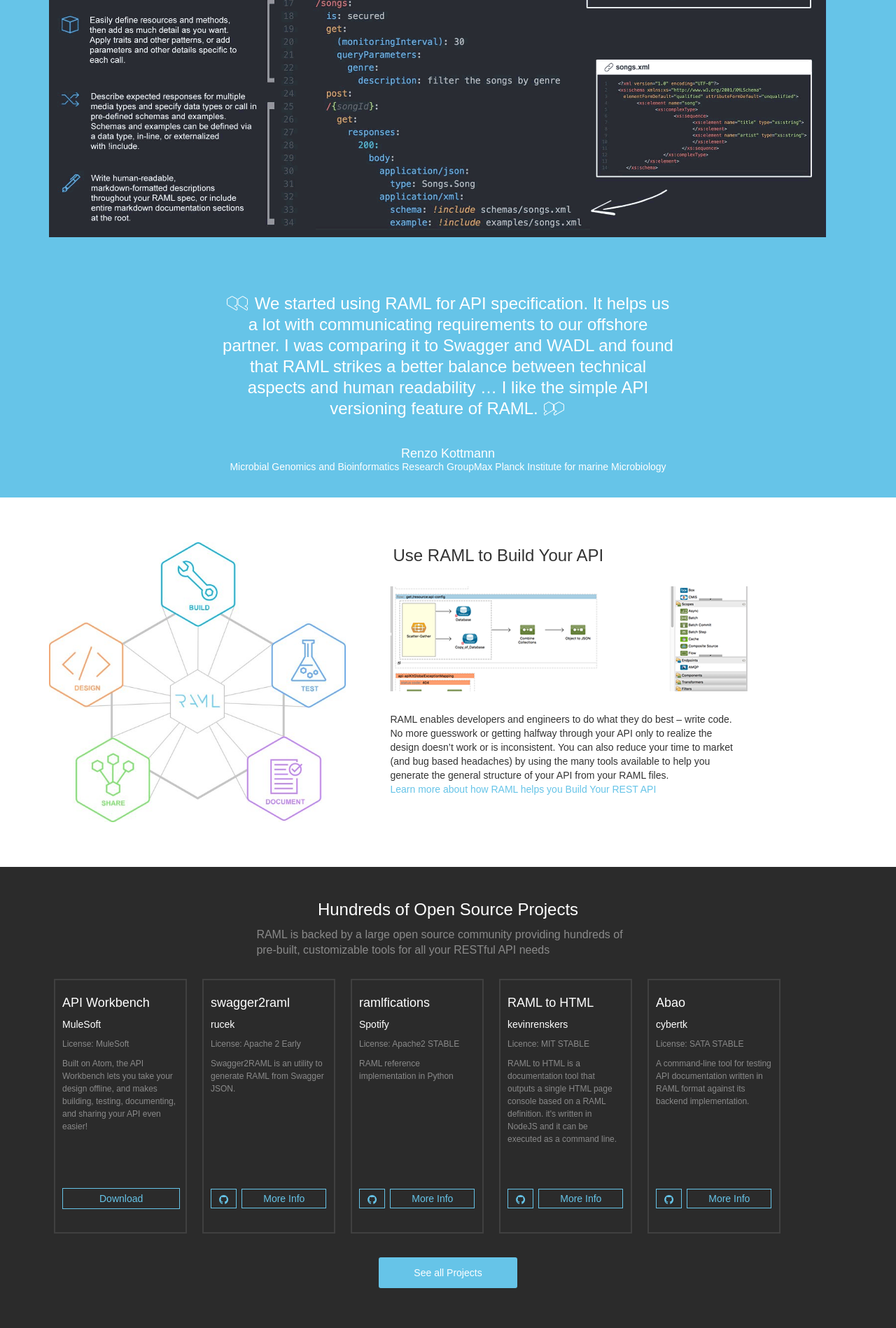
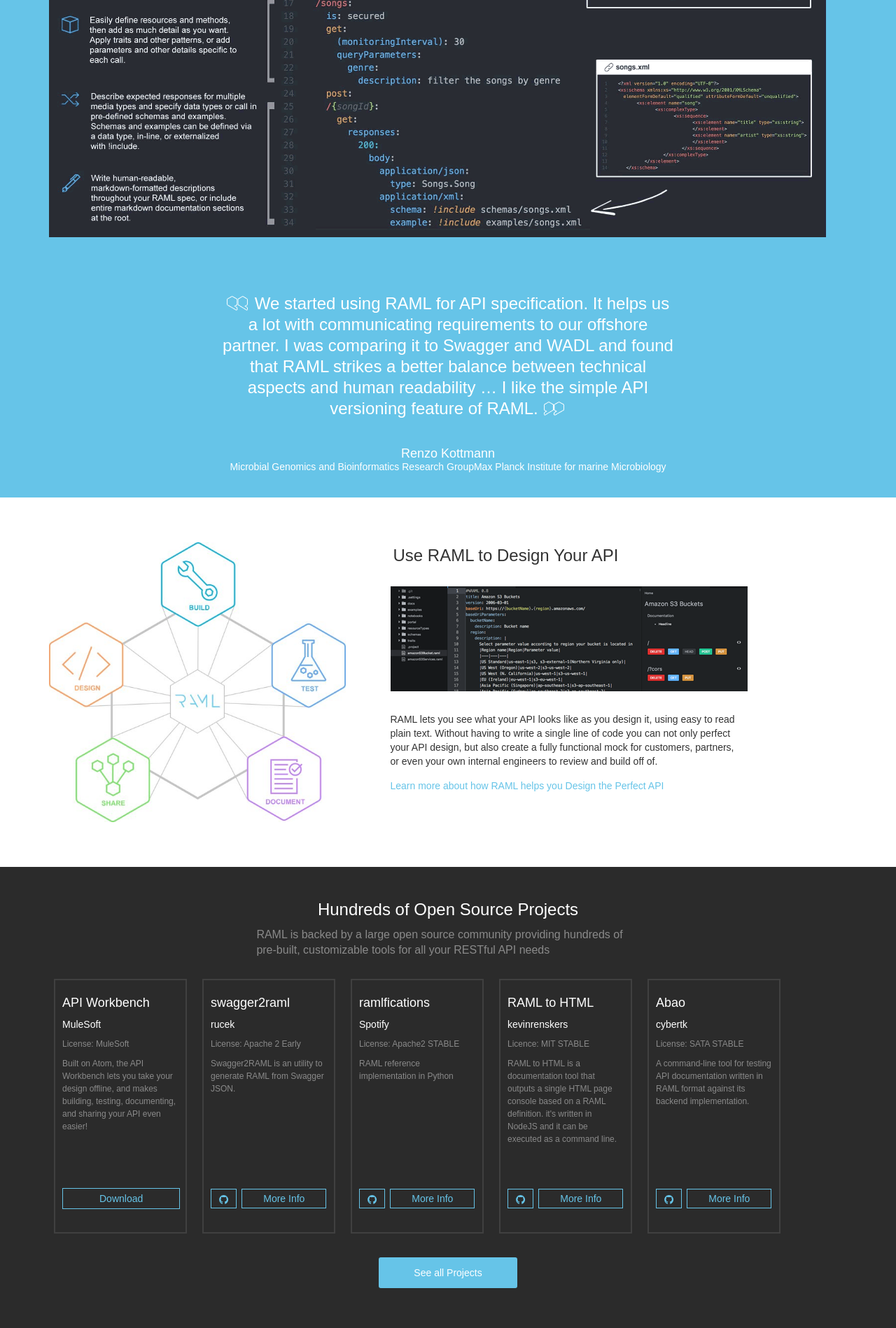
Before and after one commit to raml-org/raml-org, a Jekyll site: the page built from index.html, in a window 1280 px wide. Shown: the part 962-2860 px from the top of the page at 70% size. Built offline with Jekyll 4.4.1, drawn with Linux system fonts in a browser that asks for light colours; nearby versions of some CDN libraries.

Commit message:
Fixed the mapping co-ordinates

```diff
--- a/css/style.scss
+++ b/css/style.scss
@@ -213,19 +213,24 @@
      }
      .design:hover {
        background: url(/images/design.svg) no-repeat;
+       padding-top: 0;
      }
      .build:hover {
        background: url(/images/build.svg) no-repeat;
+       padding-top: 0;
      }
 
      .contest:hover {
        background: url(/images/contest.svg) no-repeat;
+       padding-top: 0;
      }
      .document:hover {
        background: url(/images/document.svg) no-repeat;
+       padding-top: 0;
      }
      .share:hover {
        background: url(/images/share.svg) no-repeat;
+       padding-top: 0;
      }
 
    }
@@ -309,6 +314,9 @@
   h2 {
     margin-top: 6px;
     margin-left: 4px;
+  }
+  div.learn-more {
+    margin-top: 15px;
   }
 }
 
--- a/index.html
+++ b/index.html
@@ -34,11 +34,11 @@
         <img src="images/map.jpg" usemap="#image-map" height="400">
 
         <map name="image-map">
-          <area target="" alt="design" title="design" href="#design_desc" coords="167,331,0,160" shape="rect">
-          <area target="" alt="Build" title="Build" href="#build_desc" coords="216,0,390,170" shape="rect">
-          <area target="" alt="Test" title="Test" href="#test_desc" coords="446,163,599,336" shape="rect">
-          <area target="" alt="document" title="document" href="#document_desc" coords="397,394,557,562" shape="rect">
-          <area target="" alt="Share" title="Share" href="#share_desc" coords="48,394,223,565" shape="rect">
+          <area target="" alt="design" title="design" href="#design_desc" coords="-3,90,110,237" shape="rect">
+          <area target="" alt="Build" title="Build" href="#build_desc" coords="161,-4,275,118" shape="rect">
+          <area target="" alt="Test" title="Test" href="#test_desc" coords="314,109,431,235" shape="rect">
+          <area target="" alt="document" title="document" href="#document_desc" coords="278,276,393,399" shape="rect">
+          <area target="" alt="Share" title="Share" href="#share_desc" coords="34,282,146,399" shape="rect">
         </map>
       </div>
       <div class="col-md-7">
@@ -46,7 +46,10 @@
           <h2>Use RAML to Design Your API</h2>
           <div style="height: 150px; overflow: hidden; margin: 30px 0;"><img src="images/design_editor.png" style="margin-top: -10px;" /></div>
           <div style="width: 500px;">RAML lets you see what your API looks like as you design it, using easy to read plain text.  Without having to write a single line of code you can not only perfect your API design, but also create a fully functional mock for customers, partners, or even your own internal engineers to review and build off of.
-            &nbsp;<br /><a href="/developers/design-your-api">Learn more about how RAML helps you Design the Perfect API</a>
+            <div class="learn-more">
+              <a href="/developers/design-your-api">Learn more about how RAML helps you Design the Perfect API</a>
+            </div>
+
         </div>
         </section>
 
@@ -54,8 +57,9 @@
           <h2>Use RAML to Build Your API</h2>
           <div style="height: 150px; overflow: hidden; margin: 30px 0;"><img src="images/design_build.png" style="margin-top: -100px;" /></div>
           <div style="width: 500px;">RAML enables developers and engineers to do what they do best – write code.  No more guesswork or getting halfway through your API only to realize the design doesn’t work or is inconsistent.  You can also reduce your time to market (and bug based headaches) by using the many tools available to help you generate the general structure of your API from your RAML files.
-
-            &nbsp;<br /><a href="/developers/build-your-api">Learn more about how RAML helps you Build Your REST API</a>
+            <div class="learn-more">
+            <a href="/developers/build-your-api">Learn more about how RAML helps you Build Your REST API</a>
+            </div>
          </div>
         </section>
 
@@ -63,8 +67,9 @@
           <h2>Use RAML to Test Your API</h2>
           <div style="height: 150px; overflow: hidden; margin: 30px 0;"><img src="images/design_tests.png" style="margin-top: -100px;" /></div>
           <div style="width: 500px;">Most engineers hate writing unit tests. RAML lets you generate a majority of the tests by running a simple shell command.  No more manual tests (although we certainly recommend creating your own), and even better – you can even use third party services such as API Fortress, API Science, Parasoft, Postman, and SmartBear for your testing needs.
-
-            &nbsp;<br /><a href="/developers/test-your-api">Learn more about how RAML makes Testing your REST API Easy</a>
+            <div class="learn-more">
+            <a href="/developers/test-your-api">Learn more about how RAML makes Testing your REST API Easy</a>
+            </div>
          </div>
         </section>
 
@@ -72,7 +77,9 @@
           <h2>Use RAML to Document Your REST API</h2>
           <div style="height: 150px; overflow: hidden; margin: 30px 0;"><img src="images/design_document.png" style="margin-top: -125px;" /></div>
           <div style="width: 500px;">Say goodbye to spending hours writing and maintaining API documentation.  With RAML all of your documentation can be easily generated, letting you provide up-to-date documentation, all at the click of a button.
-            &nbsp;<br /><a href="/developers/document-your-api">Learn More about how RAML helps you Document your API</a>
+            <div class="learn-more">
+            <a href="/developers/document-your-api">Learn More about how RAML helps you Document your API</a>
+            </div>
         </div>
         </section>
 
@@ -80,8 +87,9 @@
           <h2>Use RAML to Share &amp; Support Your API</h2>
           <div style="height: 150px; overflow: hidden; margin: 30px 0;"><img src="images/design_share.png" style="margin-top: -125px;" /></div>
           <div style="width: 500px;">What good is an API if nobody is using it?  RAML helps you provide an even richer experience to your users, including dynamic walk-through examples with the API Notebook, SDKs for the most popular languages, and more.
-
-            &nbsp;<br /><a href="/developers/share-support-your-api">Learn more about how RAML helps you Share your REST API</a>
+            <div class="learn-more">
+            <a href="/developers/share-support-your-api">Learn more about how RAML helps you Share your REST API</a>
+            </div>
 
         </div>
 
--- a/js/script.js
+++ b/js/script.js
@@ -7,7 +7,7 @@
       $(this).parent().toggleClass('open');
     });
 
-    $('#design_desc, #test_desc, #document_desc, #share_desc').hide();
+    $('#build_desc, #test_desc, #document_desc, #share_desc').hide();
     $('.map-container map area').mouseover(function(){
       var href_div = $(this).attr('href');
       $(' '+ href_div +' ').show().siblings("section").hide();
```
